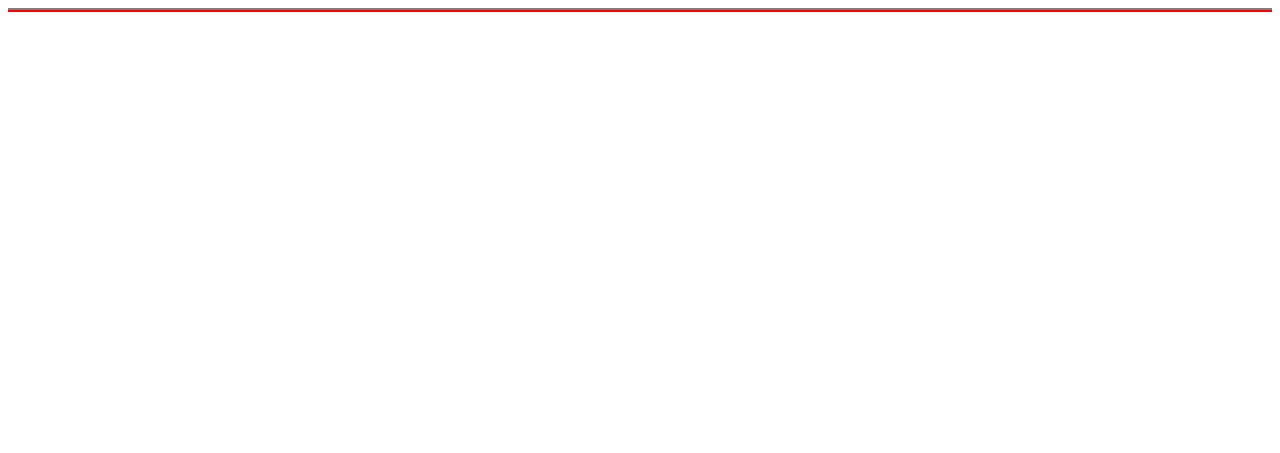
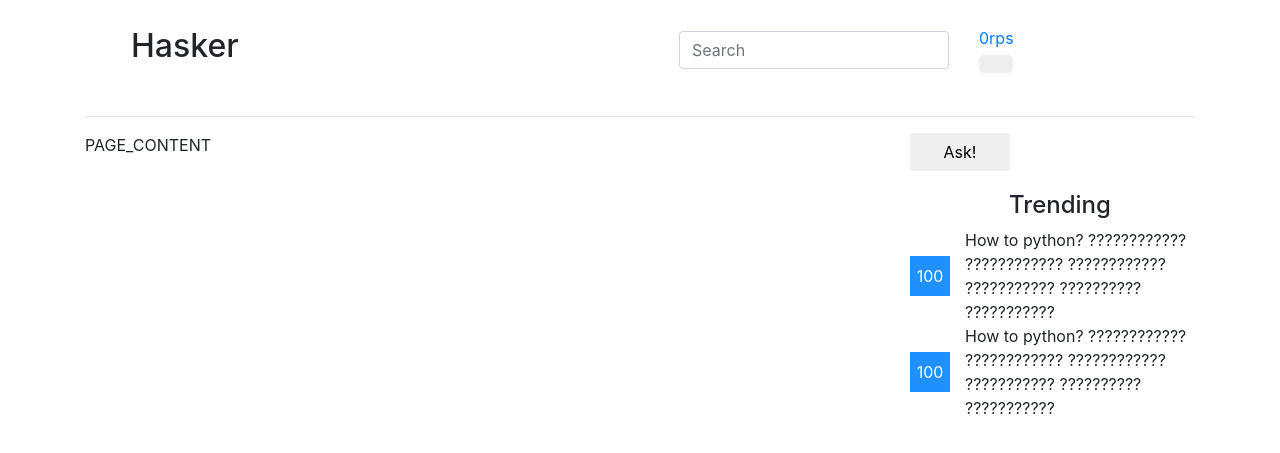
Before and after one commit to 0rps/otus-python, a Django app: page / in a window 1280 px wide. Shown: the top 453 px of the page. Run offline with Django 3.2, Linux system fonts and the light colour scheme; some libraries are stand-ins or nearby versions.

Commit message:
[upd] base template

```diff
--- a/hw7/static/css/style.css
+++ b/hw7/static/css/style.css
@@ -1,10 +1,29 @@
 
-.flex-column {
-    display: flex;
-    flex-direction: column;
+/*.main-container {*/
+    /*display: flex;*/
+    /*flex-direction: column;*/
+    /*height: 100%;*/
+    /*width: 100%;*/
+    /*align-items: stretch;*/
+/*}*/
+
+/*.flex-column {*/
+    /*display: flex;*/
+    /*flex-direction: column;*/
+/*}*/
+
+/*.flex-row {*/
+    /*display: flex;*/
+    /*flex-direction: row;*/
+/*}*/
+
+.rate-block {
+    width: 40px;
+    height: 40px;
+    line-height: 40px;
+    color: white;
+    background-color: dodgerblue;
+    text-align: center;
+    vertical-align: middle;
+
 }
-
-.flex-row {
-    display: flex;
-    flex-direction: row;
-}
--- a/hw7/templates/base.html
+++ b/hw7/templates/base.html
@@ -4,33 +4,75 @@
     <meta charset="UTF-8">
     <title>{% block title %} Hasker {% endblock %}</title>
 
+    <link rel="stylesheet" href="https://stackpath.bootstrapcdn.com/bootstrap/4.1.3/css/bootstrap.min.css" integrity="sha384-MCw98/SFnGE8fJT3GXwEOngsV7Zt27NXFoaoApmYm81iuXoPkFOJwJ8ERdknLPMO" crossorigin="anonymous">
+    <script src="https://code.jquery.com/jquery-3.3.1.slim.min.js" integrity="sha384-q8i/X+965DzO0rT7abK41JStQIAqVgRVzpbzo5smXKp4YfRvH+8abtTE1Pi6jizo" crossorigin="anonymous"></script>
+    <script src="https://cdnjs.cloudflare.com/ajax/libs/popper.js/1.14.3/umd/popper.min.js" integrity="sha384-ZMP7rVo3mIykV+2+9J3UJ46jBk0WLaUAdn689aCwoqbBJiSnjAK/l8WvCWPIPm49" crossorigin="anonymous"></script>
+    <script src="https://stackpath.bootstrapcdn.com/bootstrap/4.1.3/js/bootstrap.min.js" integrity="sha384-ChfqqxuZUCnJSK3+MXmPNIyE6ZbWh2IMqE241rYiqJxyMiZ6OW/JmZQ5stwEULTy" crossorigin="anonymous"></script>
+    <link rel="stylesheet" href="https://cdnjs.cloudflare.com/ajax/libs/open-iconic/1.1.1/font/css/open-iconic-bootstrap.min.css" integrity="sha256-BJ/G+e+y7bQdrYkS2RBTyNfBHpA9IuGaPmf9htub5MQ=" crossorigin="anonymous" />
+
         <link rel="stylesheet" href="/static/css/style.css" />
+
 </head>
 <body>
+    <header class="container">
+        <div style="height: 100px" class="container-fluid navbar navbar-expand-sm">
+            <div class="container-fluid">
+                <div class="col-sm">
+                    <h2>Hasker</h2>
+                </div>
+                <div class="col-sm" style="max-width: 300px">
+                    <input class="form-control mr-sm-2" type="text" placeholder="Search" aria-label="Search">
+                </div>
+                {% if user %}
+                    <div style="max-width: 200px" class="col-sm">
+                        <a href="#">0rps</a>
+                        <div class="w-100"></div>
+                        <button type="button" class="btn btn-default btn-lg">
+                            <span class="oi oi-account-logout" aria-hidden="true"></span>
+                        </button>
+                    </div>
+                {% else %}
+                    <div style="max-width: 200px" class="col-sm">
+                        <button class="my-2 my-sm-0" >0rps</button>
+                        <button class="btn my-2 my-sm-0" >Sign up</button>
+                    </div>
+                {% endif %}
 
-<div class="flex-column">
-
-    <div style="flex: 0 0; height:200px; border: 1px solid gray">
-        <div>
-
-        </div>
-        <div>
-
-        </div>
-        <div>
+                <!--<div style="max-width: 200px" class="col-sm">-->
+                        <!--<button class="btn my-2 my-sm-0" >Log in 2</button>-->
+                        <!--<button class="btn my-2 my-sm-0" >Sign up</button>-->
+                <!--</div>-->
 
             </div>
         </div>
+            <hr>
+    </header>
 
-    <div style="flex: 1 0; border: 1px solid red">
-        <div>
+    <main class="container">
+        <div class="row">
+            <div class="col-sm">
+                {% block page_content %} PAGE_CONTENT {% endblock %}
+            </div>
+            <div class="col" style="max-width: 300px; min-width: 300px">
 
+                {% if not hide_ask_button and user %}
+                <div class="row justify-content-start">
+                    <button class="btn mr-auto" style="min-width: 100px" >Ask!</button>
                 </div>
-        <div>
+                {% endif %}
 
+                <div class="row justify-content-center" style="margin-top: 20px">
+                    <h4>Trending</h4>
+                </div>
+                <div class="row align-items-center">
+                    <div class="rate-block">100</div> <div class="col-sm">How to python? ???????????? ???????????? ???????????? ??????????? ?????????? ???????????</div>
+                    <div class="w-100"></div>
+
+                    <div class="rate-block">100</div> <div class="col-sm">How to python? ???????????? ???????????? ???????????? ??????????? ?????????? ???????????</div>
+                    <div class="w-100"> </div>
                 </div>
             </div>
         </div>
-
+    </main>
 </body>
 </html>
```
Lines whose indentation alone changed are shown as unchanged.
